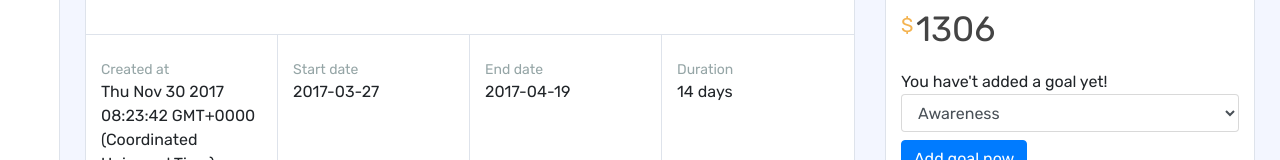
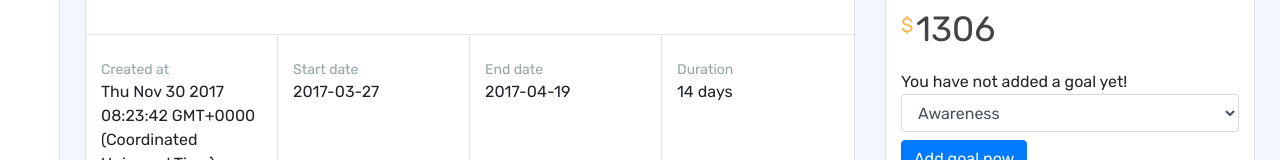
Before and after one commit to SoorajChandran/campaign-manager, a React (Create React App) app: page /campaign/3565663e-2700-4fc3-b089-81bd3e9a31e5 in a window 1280 px wide. Shown: the part 385-545 px from the top of the page. Built offline with nearby package versions, Linux system fonts and the light colour scheme.

Commit message:
typo fix

```diff
--- a/src/components/pages/Campaign.js
+++ b/src/components/pages/Campaign.js
@@ -32,7 +32,7 @@ class Campaign extends  React.Component {
     else
     {
       return <div>
-        <div> You have't added a goal yet! </div>
+        <div> You have not added a goal yet! </div>
           <select className="form-control" id="goalValue">
            <option value="awareness"> Awareness </option>
            <option value="consideration"> Consideration </option>
```
